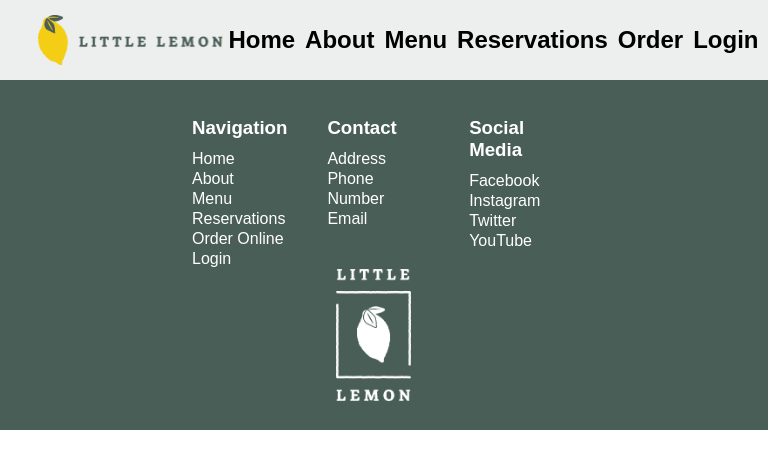
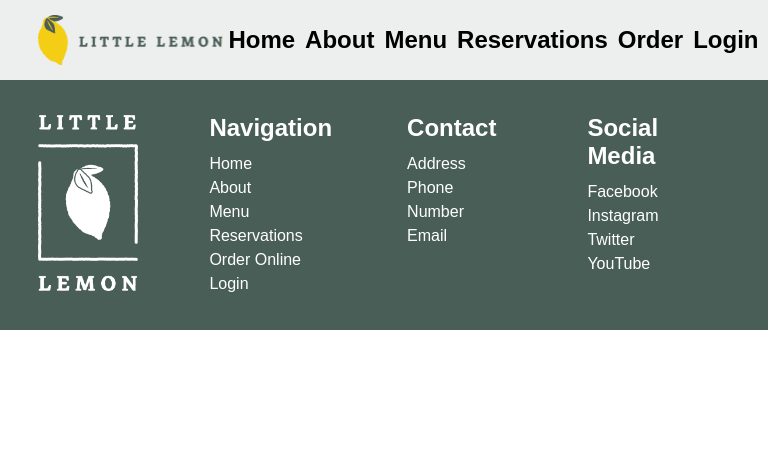
Before and after one commit to acktreptow/little-lemon, a React (Create React App) app: page / in a window 768 px wide. Shown: the top 468 px of the page. Built offline with nearby package versions, Linux system fonts and the light colour scheme; the HTML template or start-up script is replaced by a standard one.

Commit message:
update footer for tablets

```diff
--- a/src/Components/Footer.css
+++ b/src/Components/Footer.css
@@ -51,7 +51,7 @@
   }
 }
 
-@media only screen and (max-width: 1250px) {
+@media only screen and (max-width: 550px) {
   .footer-container {
     height: 350px;
     flex-direction: column-reverse;
@@ -79,3 +79,11 @@
     width: 75px;
   }
 }
+
+/* For tablets */
+
+@media only screen and (min-width: 551px) and (max-width: 1050px) {
+  .footer-container {
+    padding: 15px 5%;
+  }
+}
```
